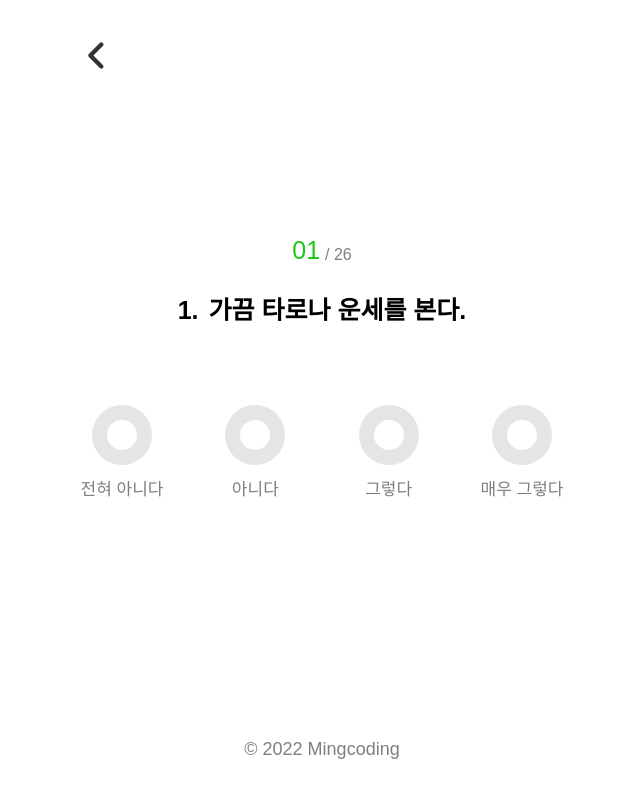
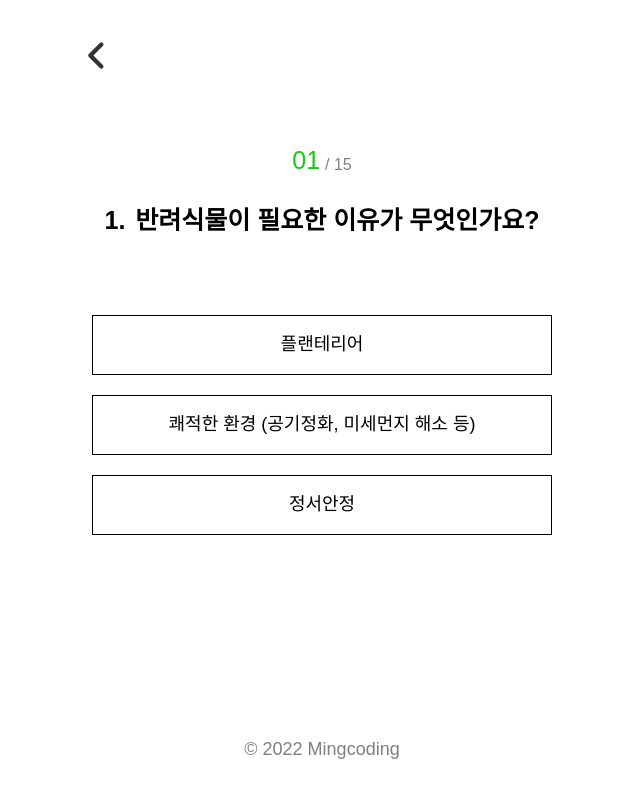
Before and after one commit to alstjr5949/plantTest, a React (Create React App) app: page /test in a window 1280 px wide. Shown: the whole page, without its empty margins (318-958 px from the left). Built offline with nearby package versions, Linux system fonts and the light colour scheme.

Commit message:
question update

```diff
--- a/src/Routes/home.tsx
+++ b/src/Routes/home.tsx
@@ -20,7 +20,7 @@ const Wrapper = styled(motion.div)`
   }
   @media ${(props) => props.theme.laptop} {
     width: 500px;
-    height: 110vh;
+    height: 100vh;
   }
 `;
 
--- a/src/Routes/test.tsx
+++ b/src/Routes/test.tsx
@@ -58,15 +58,38 @@ const Question = styled.div`
   }
 `;
 
-const FourAnswer = styled.div`
+const ThreeAnswer = styled.div`
   width: 100%;
   display: flex;
+  flex-direction: column;
   align-items: center;
-  justify-content: space-between;
   margin-bottom: 100px;
 `;
 
-const FourAnswerBtn = styled(motion.div)`
+const ThreeAnswerBtn = styled(motion.div)`
+  width: 100%;
+  height: 60px;
+  display: flex;
+  border: 1px solid black;
+  justify-content: center;
+  align-items: center;
+  cursor: pointer;
+  margin-bottom: 20px;
+  font-size: 18px;
+  font-weight: 500;
+  transition: all 0.3s cubic-bezier(0.075, 0.82, 0.165, 1);
+  &:hover {
+    background-color: ${(props) => props.theme.color.purple};
+    color: white;
+    border: 1px solid ${(props) => props.theme.color.purple};
+  }
+  @media ${(props) => props.theme.IphoneX} {
+    width: 350px;
+    font-size: 16px;
+  }
+`;
+
+const TwoAnswerBtn = styled(motion.div)`
   display: flex;
   justify-content: center;
   width: 60px;
@@ -96,11 +119,11 @@ const FourAnswerBtn = styled(motion.div)`
     }
   }
   @media ${(props) => props.theme.IphoneX} {
-    width: 50px;
-    height: 50px;
+    width: 60px;
+    height: 60px;
     border: 15px solid rgba(0, 0, 0, 0.1);
     & span {
-      font-size: 11px;
+      font-size: 15px;
     }
   }
 `;
@@ -156,7 +179,7 @@ function Test() {
     questionNum === 1 ? navigate("/") : setQuestionNum((prev) => prev - 1);
   };
   const btnClick = () => {
-    questionNum === 26
+    questionNum === 15
       ? navigate("/result")
       : setQuestionNum((prev) => prev + 1);
   };
@@ -173,34 +196,27 @@ function Test() {
       </BackHomeBtn>
       <ProgressNum>
         <span>{String(questionNum).padStart(2, "0")}</span>
-        <span>/ 26</span>
+        <span>/ 15</span>
       </ProgressNum>
       <Question>
         <span>{questionNum}.</span> {question[questionNum - 1]}
       </Question>
-      {questionNum < 17 ? (
-        <FourAnswer>
-          <FourAnswerBtn onClick={btnClick}>
-            <span>전혀 아니다</span>
-          </FourAnswerBtn>
-          <FourAnswerBtn onClick={btnClick}>
-            <span>아니다</span>
-          </FourAnswerBtn>
-          <FourAnswerBtn onClick={btnClick}>
-            <span>그렇다</span>
-          </FourAnswerBtn>
-          <FourAnswerBtn onClick={btnClick}>
-            <span>매우 그렇다</span>
-          </FourAnswerBtn>
-        </FourAnswer>
+      {questionNum < 2 ? (
+        <ThreeAnswer>
+          <ThreeAnswerBtn onClick={btnClick}>플랜테리어</ThreeAnswerBtn>
+          <ThreeAnswerBtn onClick={btnClick}>
+            쾌적한 환경 (공기정화, 미세먼지 해소 등)
+          </ThreeAnswerBtn>
+          <ThreeAnswerBtn onClick={btnClick}>정서안정</ThreeAnswerBtn>
+        </ThreeAnswer>
       ) : (
         <TwoAnswer>
-          <FourAnswerBtn onClick={btnClick}>
+          <TwoAnswerBtn onClick={btnClick}>
+            <span>그렇다</span>
+          </TwoAnswerBtn>
+          <TwoAnswerBtn onClick={btnClick}>
             <span>아니다</span>
-          </FourAnswerBtn>
-          <FourAnswerBtn onClick={btnClick}>
-            <span>그렇다</span>
-          </FourAnswerBtn>
+          </TwoAnswerBtn>
         </TwoAnswer>
       )}
       <Footer />
--- a/src/question.ts
+++ b/src/question.ts
@@ -1,35 +1,21 @@
 export const question = [
-  // 개인 성향 분석 질문
-  "가끔 타로나 운세를 본다.",
-  "인스타 감성의 맛집이나 카페에 방문하는 것을 즐긴다.",
-  "집에 있을 때 문득 외롭다고 느낄 때가 있다.",
-  "주기적으로 하는 것을 잘 지키는 편이다.",
-  "주변 사람들에게 종종 얼굴 보기 힘들다는 소리를 듣곤 한다.",
-  "문자나 카카오톡을 보낼 때 이모티콘을 즐겨 사용한다.",
-  // 식물 관심 및 애정도 질문
-  "식물을 보면 마음이 편해진다",
-  "자발적으로 식물 이름을 찾아보곤 한다.",
-  "기르는 식물이 생기면 이름을 지어준다.",
-  "예쁜 꽃이나 나무를 보면 사진을 찍는다.",
-  "이사할 때 기르던 식물도 챙겨간다.",
-  // 선호 식물 항목
-  "나만의 작은 자연 공간을 가꿔보고 싶다.",
-  "실내에서 계절감을 느끼고 싶다.",
-  "식물의 변화를 관찰하는 것을 좋아한다.",
-  "어쩌다 손길이 가더라도 스스로 잘 생존하는 식물을 선호한다.",
-  "이왕이면 유용한 반려 식물이 좋다.",
-  // O/X 질문
-  //반려동물 질문
-  "반려동물과 함께 생활하고 있다.",
-  // 환경 항목
-  "어린 아이와 함께 생활하고 있다.",
-  "햇빛이 잘 들어오는 양지가 있다.",
-  "통풍이 잘 되어서 공기 순환이 원활한 환경이다.",
-  "겨울에도 10°C 이상 온도가 유지되는 온화한 곳이 있다.",
-  // 사전 지식 및 경험 항목
-  "분갈이를 할 수 있거나, 분갈이를 해본 적이 있다.",
-  "현재 식물을 기르고 있거나, 식물을 길러본 적이 있다.",
-  "직접 기른 식물을 먹어본 적이 있다.",
-  "식물에 따라 재배 방법이 다르다는 걸 알고 있다.",
-  "자발적으로 원예 용품(비료, 살충제, 분무기 등) 구매한 적이 있다.",
+  // 목적 문항
+  "반려식물이 필요한 이유가 무엇인가요?",
+  // 유의점 문항
+  "반려동물과 함께 생활하고 있으신가요?",
+  "어린 아이와 함께 생활하고 있으신가요?",
+  // 식물 성장 환경 문항
+  "햇빛이 잘 들어오는 양지가 있나요?",
+  "공기 순환이 잘되는 환경인가요?",
+  "겨울에도 10°C 이상 온도가 유지되는 온화한 곳이 있나요?",
+  "너무 건조하지 않은 촉촉한 환경인가요?",
+  "주기적으로 물을 주실 수 있으신가요?",
+  "책상이나 베란다 등 식물을 둘만한 공간이 있으신가요?",
+  // 식물 지식/경험 문항
+  "분갈이를 할 수 있거나, 분갈이를 해본 적이 있으신가요?",
+  "현재 식물을 기르고 있거나, 식물을 길러본 적이 있으신가요?",
+  "알고 있는 식물 이름이 3가지 이상이신가요?",
+  "식물에 따라 기르는 방법이 다르다는 걸 알고 있으신가요?",
+  "깍지벌레, 곰팡이 등 병충해로 식물이 아플 수 있다는 걸 알고 있으신가요?",
+  "원예 용품(비료, 살충제, 분무기 등)을 구매한 적이 있으신가요?",
 ];
```
Also changed, not shown: src/result.ts (+26 -26 lines).
